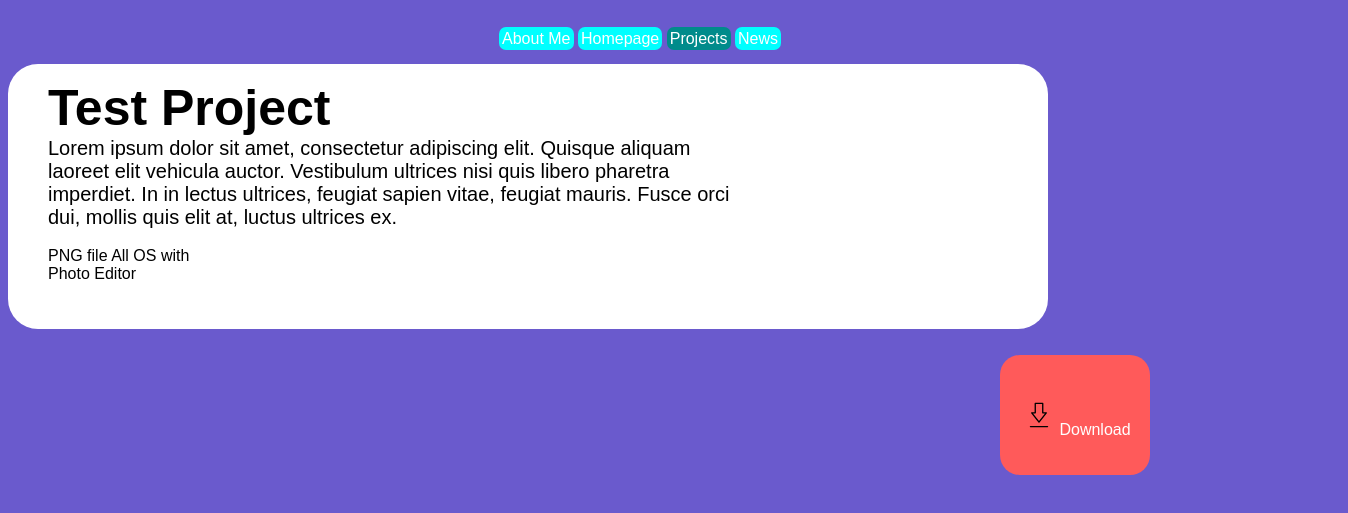
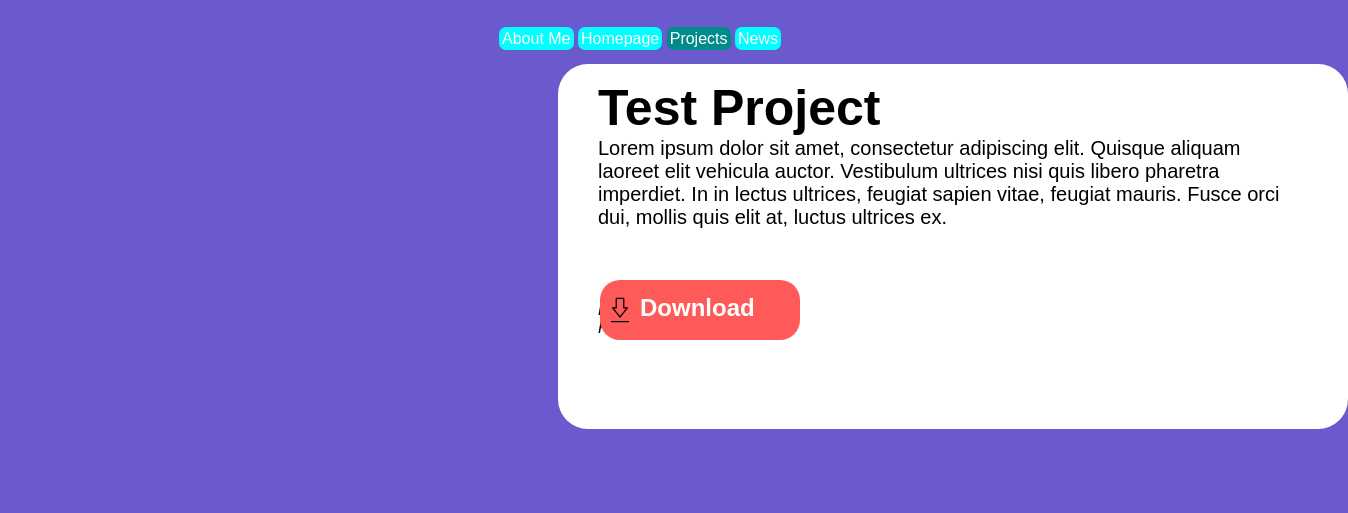
Before and after one commit to DRKocourek/Website, a plain HTML site: page projects.html in a window 1280 px wide. Shown: the part 95-608 px from the top of the page, 1348 px wide, since content can reach past the window. Drawn offline with Linux system fonts and the light colour scheme.

Commit message:
fixed projects PC pages

```diff
--- a/projects.css
+++ b/projects.css
@@ -1,8 +1,8 @@
 .card {
   background-color: white;
-  width: 1000px;
-  margin-left: auto 450px;
-  height: 250px;
+  width: 750px;
+  margin-left: 550px;
+  height: 350px;
   list-style-type: none;
   border-radius: 30px;
   padding-top: 15px;
@@ -24,14 +24,28 @@ body {
 }
 .download {
   position: absolute;
-  left: 1000px;
-  top: 450px;
+  left: 600px;
+  top: 375px;
   background-color: #FF5A5A;
-  width: 150px;
-  height: 50px;
-  font-weight: ;
+  width: 200px;
+  height: 60px;
+  font-weight: bold;
   border-radius: 20px;
-  padding: 20px 0 50px;
+  padding: 0px 0 0px 0;
+  display: inline-flex;
+  align-items: center;
+}
+img {
+  padding-bottom: 20px;
+  display: inline-flex;
+  align-items: center;
+}
+span {
+  padding-bottom: 5px;
+  font-size: x-large;
+}
+.note {
+  font-style: italic;
 }
 @media (max-width: 1080px) {
   .card {
```
Also changed, not shown: javascript.html (+2 -2 lines), projects.html (+3 -0 lines).
